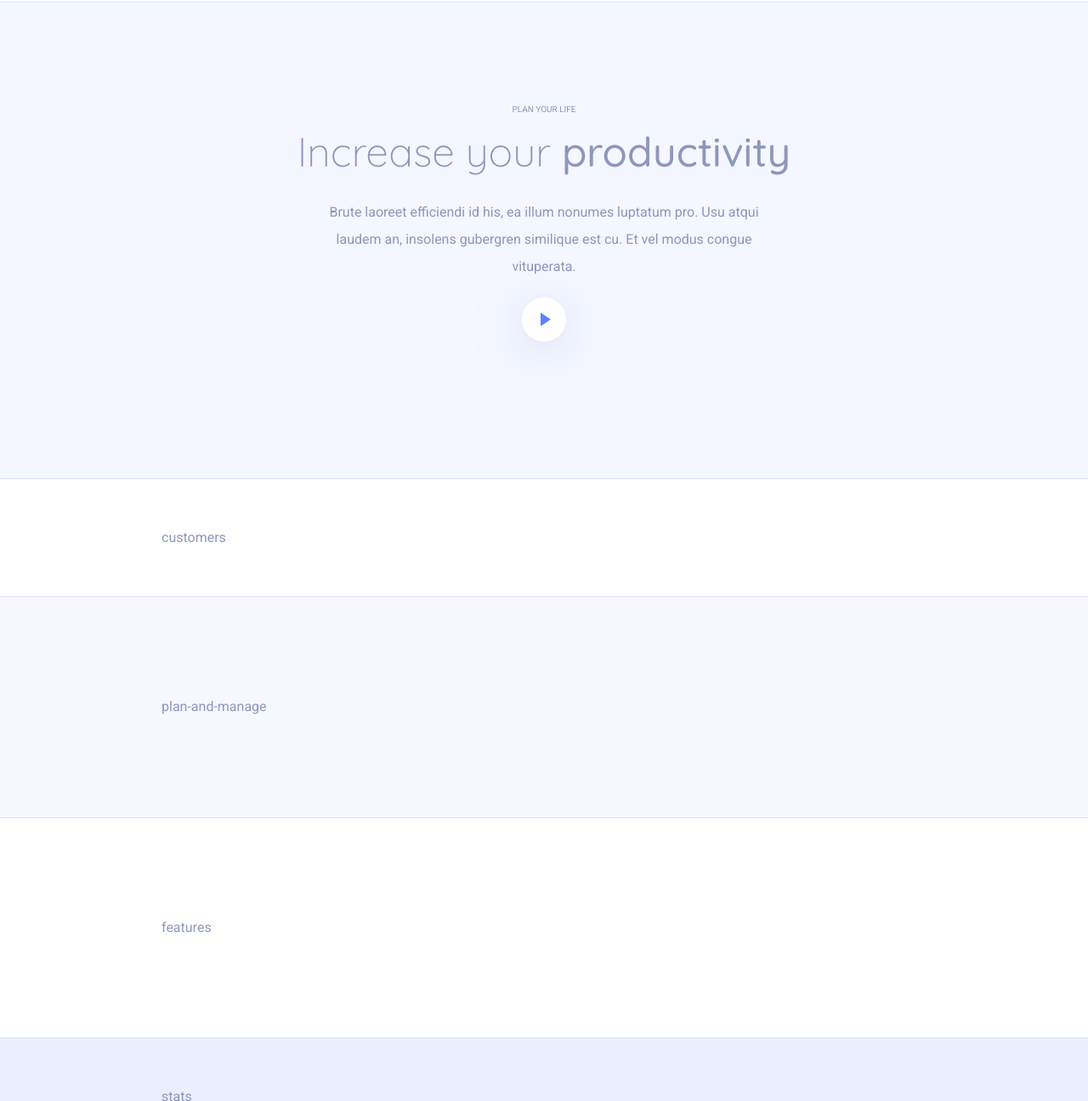
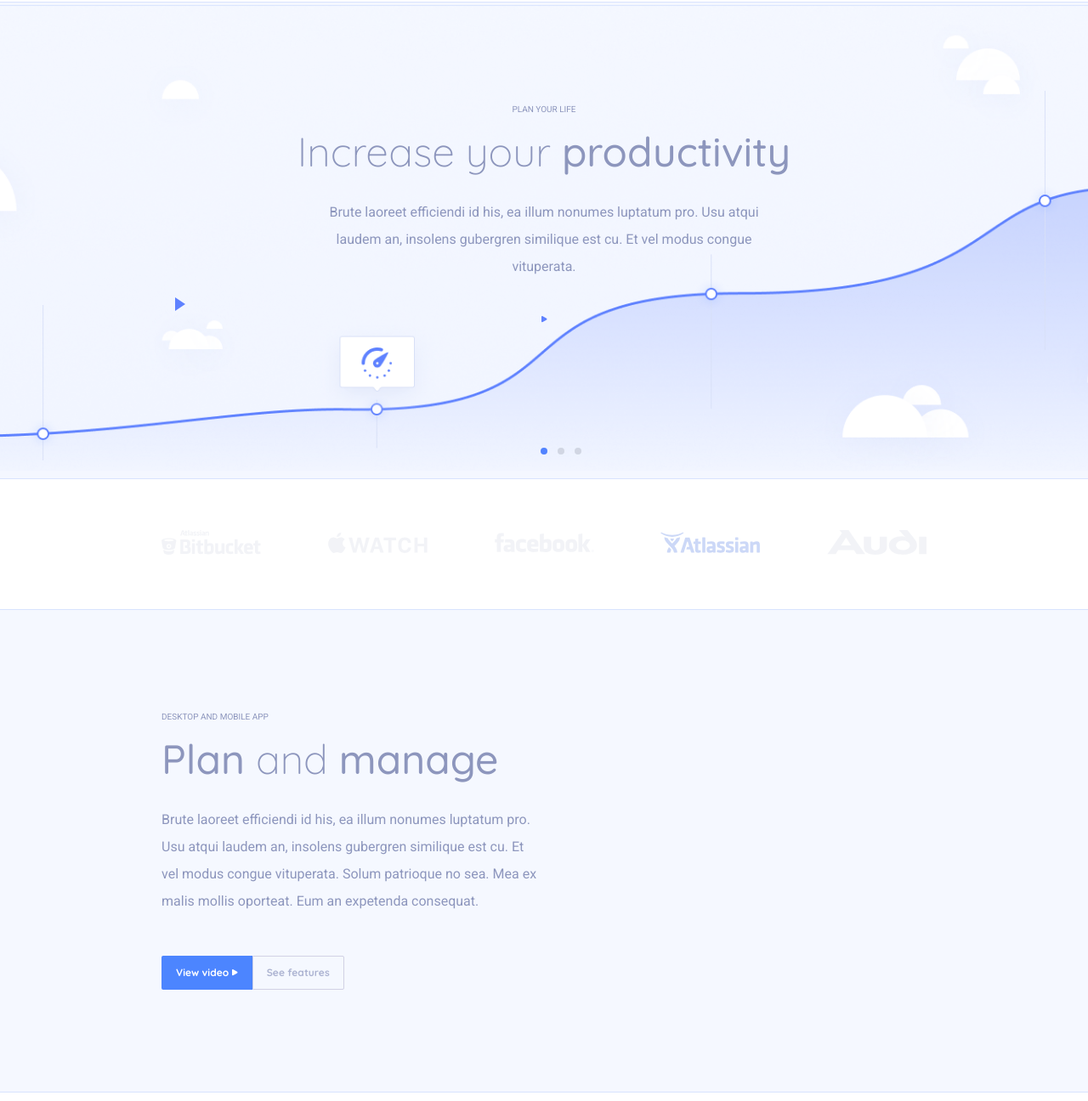
Before and after one commit to geniasheiko/applanding, a website: page index.html in a window 1280 px wide. Shown: the part 62-1358 px from the top of the page at 85% size. Drawn offline with Linux system fonts and the light colour scheme.

Commit message:
Added styles, images, HTML

```diff
--- a/index.html
+++ b/index.html
@@ -80,7 +80,7 @@
    <!-- hero-image -->
    <section class="section-outer section-hero-image">
       <ul class="slider-hero-image">
-         <li class="slider-hero-image__item">
+         <li class="slider-hero-image__item" style="background-image: url(upload/heroimage-1.png);">
             <div class="section-inner slider-hero-image__item-content">
                <h5>PLAN YOUR LIFE</h5>
                <h2>Increase your <span>productivity</span></h2>
@@ -90,11 +90,22 @@
                </div>
                <div class="btn-icon-play-wrapper">
                   <a href="#">
-                  <i class="icon-play"></i>
+                     <i class="icon-play"></i>
+                     <svg width="7" height="8" viewBox="0 0 7 8" fill="none" xmlns="http://www.w3.org/2000/svg">
+                        <path
+                           d="M6 2.73354C6.66667 3.11844 6.66667 4.08069 6 4.46559L1.5 7.06367C0.833333 7.44857 0 6.96744 0 6.19764V1.00149C0 0.231691 0.833333 -0.249434 1.5 0.135467L6 2.73354Z"
+                           fill="#5e81ff" />
+                     </svg>
                   </a>
                </div>
             </div>
          </li>
+      </ul>
+
+      <ul class="dots">
+         <li class="dots__item dots__item--active"></li>
+         <li class="dots__item"></li>
+         <li class="dots__item"></li>
       </ul>
    </section>
    <!-- / hero-image -->
@@ -102,7 +113,11 @@
    <!-- customers -->
    <section class="section-outer section-customers">
       <div class="section-inner">
-         customers
+         <a href="#"><img src="img/bitbucket.svg" alt=""></a>
+         <a href="#"><img src="img/Vector.svg" alt=""></a>
+         <a href="#"><img src="img/FB.svg" alt=""></a>
+         <a href="#"><img src="img/Atlassian.svg" alt=""></a>
+         <a href="#"><img src="img/audi.svg" alt=""></a>
       </div>
    </section>
    <!-- / customers -->
@@ -110,7 +125,28 @@
    <!-- plan-and-manage -->
    <section class="section-outer section-plan-and-manage">
       <div class="section-inner">
-         plan-and-manage
+         <div class="section-plan-and-manage__content">
+            <h5>DESKTOP AND MOBILE APP</h5>
+            <h2><span>Plan</span> and <span>manage</span></h2>
+            <div class="text">
+               Brute laoreet efficiendi id his, ea illum nonumes luptatum pro. Usu atqui laudem an, insolens gubergren
+               similique est cu. Et vel modus congue vituperata. Solum patrioque no sea. Mea ex malis mollis oporteat.
+               Eum
+               an expetenda consequat.
+            </div>
+            <div class="btn-group">
+               <a href="#" class="btn btn--secondary">View video
+                  <svg width="7" height="8" viewBox="0 0 7 8" fill="none" xmlns="http://www.w3.org/2000/svg">
+                     <path
+                        d="M6 2.73354C6.66667 3.11844 6.66667 4.08069 6 4.46559L1.5 7.06367C0.833333 7.44857 0 6.96744 0 6.19764V1.00149C0 0.231691 0.833333 -0.249434 1.5 0.135467L6 2.73354Z"
+                        fill="white" />
+                  </svg>
+
+               </a>
+               <a href="#" class="btn btn--no--bg">See features</a>
+
+            </div>
+         </div>
       </div>
    </section>
    <!-- / plan-and-manage -->
--- a/scss/style.scss
+++ b/scss/style.scss
@@ -57,13 +57,15 @@ body {
 
 .btn {
    @include quicksand;
+
+   box-sizing: border-box;
    font-weight: $fw-bold;
    font-size: $fs-sm;
    text-decoration: none;
    margin: 0;
    padding: $base * 3 $base * 4;
-   border: 0;
-   background-color: none;
+   border: 1px solid transparent;
+   background: none;
    border-radius: 2px;
    transition: $transition;
 
@@ -73,6 +75,25 @@ body {
 
       &:hover {
          background-color: darken(#d2e1ff, 5%);
+      }
+   }
+
+   &--secondary {
+      color: #fff;
+      background-color: #4c85ff;
+
+      &:hover {
+         background-color: darken(#4c85ff, 5%);
+      }
+   }
+
+   &--no--bg {
+      color: #adb4d2;
+      border: 1px solid #d1d1e4;
+
+      &:hover {
+         color: darken(#adb4d2, 10%);
+         border: 1px solid darken(#d1d1e4, 10%);
       }
    }
 }
@@ -113,6 +134,45 @@ h5 {
 
 .ta-c {
    text-align: center;
+}
+
+.dots {
+   display: flex;
+   padding: o;
+   margin: 0;
+   list-style: none;
+
+   &__item {
+      width: $base * 2;
+      height: $base * 2;
+      background-color: #d1d6e3;
+      border-radius: 100%;
+      cursor: pointer;
+      transition: $transition;
+
+      &--active {
+         background-color: #5283ff;
+      }
+
+      &+& {
+         margin-left: $base * 3;
+      }
+
+   }
+}
+
+.btn-group {
+   display: inline-flex;
+
+   .btn:nth-child(1) {
+      border-top-right-radius: 0;
+      border-bottom-right-radius: 0;
+   }
+
+   .btn:nth-child(2) {
+      border-top-left-radius: 0;
+      border-bottom-left-radius: 0;
+   }
 }
 
 
@@ -214,7 +274,15 @@ h5 {
 
 // === Hero-image ===
 .section-hero-image {
+   position: relative;
    background-color: #f4f7ff;
+}
+
+.dots {
+   position: absolute;
+   bottom: $base * 7;
+   left: 50%;
+   transform: translate(-50%);
 }
 
 .slider-hero-image {
@@ -225,7 +293,8 @@ h5 {
    &__item {
       height: $base * 140;
       text-align: center;
-      background-position: 50% 50%;
+      background-repeat: no-repeat;
+      background-position: 50% 100%;
       background-size: cover;
 
       &-content {
@@ -249,14 +318,14 @@ h5 {
 }
 
 .icon-play {
-   display: inline-flex;
-   align-items: center;
-   justify-content: center;
-   width: $base * 13;
-   height: $base * 13;
-   background-color: #fff;
-   border-radius: 100%;
-   box-shadow: 0 10px 50px rgba(#c9d1e7, .6);
+ //  display: inline-flex;
+  // align-items: center;
+  // justify-content: center;
+  // width: $base * 13;
+   //height: $base * 13;
+  // background-color: #fff;
+   //border-radius: 100%;
+   //box-shadow: 0 10px 50px rgba(#c9d1e7, .6);
 
    &::before {
       display: block;
@@ -276,8 +345,22 @@ h5 {
 // === Customers ===
 .section-customers {
    .section-inner {
+      display: flex;
+      align-items: center;
+      justify-content: space-between;
       padding-top: $padding-vertical-sm;
       padding-bottom: $padding-vertical-sm;
+
+      a {
+         opacity: .3;
+         transition: $transition;
+
+         &:hover {
+            opacity: 1;
+         }
+
+
+      }
    }
 }
 
@@ -286,6 +369,24 @@ h5 {
 // === Plan-and-manage ===
 .section-plan-and-manage {
    background-color: #f5f8ff;
+
+   &__content {
+      width: 50%;
+
+      h2 {
+         font-weight: $fw-light;
+
+         span {
+            font-weight: $fw-medium;
+         }
+      }
+
+
+      .text {
+         line-height: 2;
+         margin-bottom: $base * 12;
+      }
+   }
 }
 
 // === / Plan-and-manage ===
```
Also changed, not shown: css/style.css, img/Atlassian.svg (added), img/FB.svg (added), img/Polygon.svg (added), img/Vector.svg (added), img/audi.svg (added), img/bitbucket.svg (added), upload/heroimage-1.png (added).
